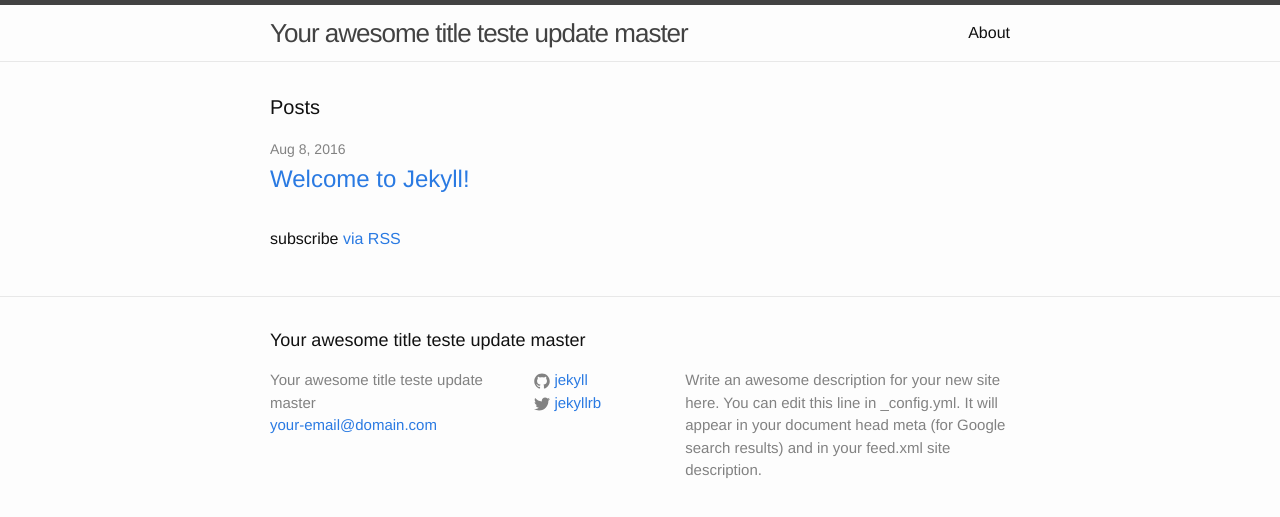
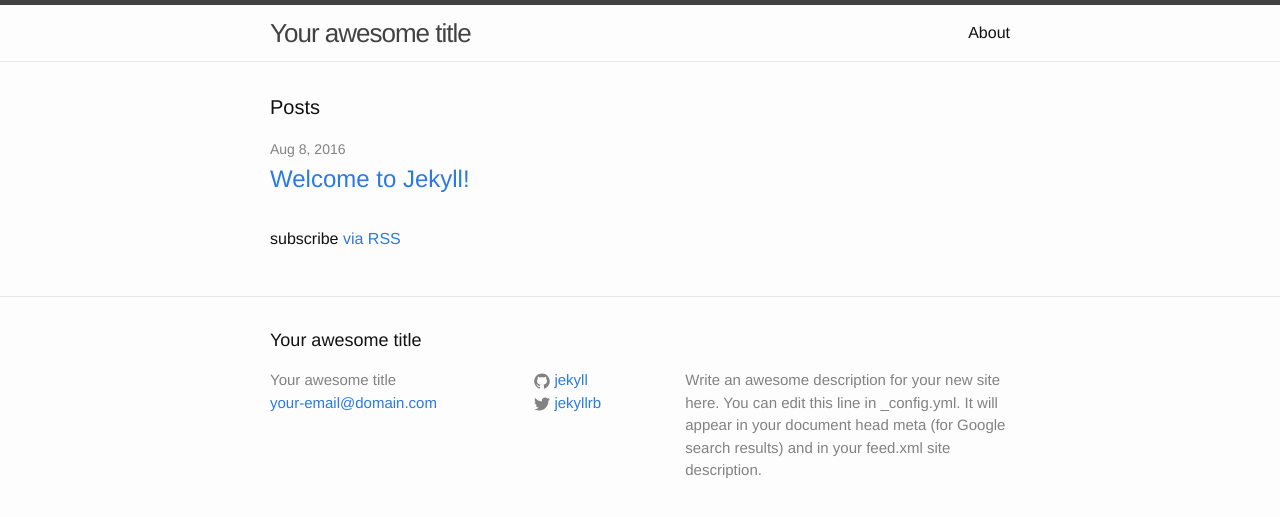
Before and after one commit to alexandregme/alexandregme.github.io, a Jekyll site: the page built from index.html, in a window 1280 px wide. Shown: the top 517 px of the page. Built offline with Jekyll 4.4.1, drawn with Linux system fonts in a browser that asks for light colours.

Commit message:
gulp funcionando

```diff
--- a/_config.yml
+++ b/_config.yml
@@ -6,7 +6,7 @@
 # 'jekyll serve'. If you change this file, please restart the server process.
 
 # Site settings
-title: Your awesome title teste update master
+title: Your awesome title
 email: your-email@domain.com
 description: > # this means to ignore newlines until "baseurl:"
   Write an awesome description for your new site here. You can edit this
@@ -20,3 +20,5 @@
 # Build settings
 markdown: kramdown
 root: /
+
+exclude: ["node_modules", "gulpfile.js", "package.json"]
--- a/css/main.scss
+++ b/_scss/main.scss
@@ -1,9 +1,5 @@
----
-# Only the main Sass file needs front matter (the dashes are enough)
----
+
 @charset "utf-8";
-
-
 
 // Our variables
 $base-font-family: "Helvetica Neue", Helvetica, Arial, sans-serif;
--- /dev/null
+++ b/css/main.css
@@ -0,0 +1,460 @@
+/**
+ * Reset some basic elements
+ */
+body, h1, h2, h3, h4, h5, h6,
+p, blockquote, pre, hr,
+dl, dd, ol, ul, figure {
+  margin: 0;
+  padding: 0; }
+
+/**
+ * Basic styling
+ */
+body {
+  font: 400 16px/1.5 "Helvetica Neue", Helvetica, Arial, sans-serif;
+  color: #111;
+  background-color: #fdfdfd;
+  -webkit-text-size-adjust: 100%;
+  -webkit-font-feature-settings: "kern" 1;
+  -o-font-feature-settings: "kern" 1;
+  font-feature-settings: "kern" 1;
+  -webkit-font-kerning: normal;
+          font-kerning: normal; }
+
+/**
+ * Set `margin-bottom` to maintain vertical rhythm
+ */
+h1, h2, h3, h4, h5, h6,
+p, blockquote, pre,
+ul, ol, dl, figure,
+.highlight {
+  margin-bottom: 15px; }
+
+/**
+ * Images
+ */
+img {
+  max-width: 100%;
+  vertical-align: middle; }
+
+/**
+ * Figures
+ */
+figure > img {
+  display: block; }
+
+figcaption {
+  font-size: 14px; }
+
+/**
+ * Lists
+ */
+ul, ol {
+  margin-left: 30px; }
+
+li > ul,
+li > ol {
+  margin-bottom: 0; }
+
+/**
+ * Headings
+ */
+h1, h2, h3, h4, h5, h6 {
+  font-weight: 400; }
+
+/**
+ * Links
+ */
+a {
+  color: #2a7ae2;
+  text-decoration: none; }
+  a:visited {
+    color: #1756a9; }
+  a:hover {
+    color: #111;
+    text-decoration: underline; }
+
+/**
+ * Blockquotes
+ */
+blockquote {
+  color: #828282;
+  border-left: 4px solid #e8e8e8;
+  padding-left: 15px;
+  font-size: 18px;
+  letter-spacing: -1px;
+  font-style: italic; }
+  blockquote > :last-child {
+    margin-bottom: 0; }
+
+/**
+ * Code formatting
+ */
+pre,
+code {
+  font-size: 15px;
+  border: 1px solid #e8e8e8;
+  -webkit-border-radius: 3px;
+          border-radius: 3px;
+  background-color: #eef; }
+
+code {
+  padding: 1px 5px; }
+
+pre {
+  padding: 8px 12px;
+  overflow-x: auto; }
+  pre > code {
+    border: 0;
+    padding-right: 0;
+    padding-left: 0; }
+
+/**
+ * Wrapper
+ */
+.wrapper {
+  max-width: -webkit-calc(800px - (30px * 2));
+  max-width: calc(800px - (30px * 2));
+  margin-right: auto;
+  margin-left: auto;
+  padding-right: 30px;
+  padding-left: 30px; }
+  @media screen and (max-width: 800px) {
+    .wrapper {
+      max-width: -webkit-calc(800px - (30px));
+      max-width: calc(800px - (30px));
+      padding-right: 15px;
+      padding-left: 15px; } }
+
+/**
+ * Clearfix
+ */
+.wrapper:after, .footer-col-wrapper:after {
+  content: "";
+  display: table;
+  clear: both; }
+
+/**
+ * Icons
+ */
+.icon > svg {
+  display: inline-block;
+  width: 16px;
+  height: 16px;
+  vertical-align: middle; }
+  .icon > svg path {
+    fill: #828282; }
+
+/**
+ * Site header
+ */
+.site-header {
+  border-top: 5px solid #424242;
+  border-bottom: 1px solid #e8e8e8;
+  min-height: 56px;
+  position: relative; }
+
+.site-title {
+  font-size: 26px;
+  font-weight: 300;
+  line-height: 56px;
+  letter-spacing: -1px;
+  margin-bottom: 0;
+  float: left; }
+  .site-title, .site-title:visited {
+    color: #424242; }
+
+.site-nav {
+  float: right;
+  line-height: 56px; }
+  .site-nav .menu-icon {
+    display: none; }
+  .site-nav .page-link {
+    color: #111;
+    line-height: 1.5; }
+    .site-nav .page-link:not(:last-child) {
+      margin-right: 20px; }
+  @media screen and (max-width: 600px) {
+    .site-nav {
+      position: absolute;
+      top: 9px;
+      right: 15px;
+      background-color: #fdfdfd;
+      border: 1px solid #e8e8e8;
+      -webkit-border-radius: 5px;
+              border-radius: 5px;
+      text-align: right; }
+      .site-nav .menu-icon {
+        display: block;
+        float: right;
+        width: 36px;
+        height: 26px;
+        line-height: 0;
+        padding-top: 10px;
+        text-align: center; }
+        .site-nav .menu-icon > svg {
+          width: 18px;
+          height: 15px; }
+          .site-nav .menu-icon > svg path {
+            fill: #424242; }
+      .site-nav .trigger {
+        clear: both;
+        display: none; }
+      .site-nav:hover .trigger {
+        display: block;
+        padding-bottom: 5px; }
+      .site-nav .page-link {
+        display: block;
+        padding: 5px 10px;
+        margin-left: 20px; }
+        .site-nav .page-link:not(:last-child) {
+          margin-right: 0; } }
+
+/**
+ * Site footer
+ */
+.site-footer {
+  border-top: 1px solid #e8e8e8;
+  padding: 30px 0; }
+
+.footer-heading {
+  font-size: 18px;
+  margin-bottom: 15px; }
+
+.contact-list,
+.social-media-list {
+  list-style: none;
+  margin-left: 0; }
+
+.footer-col-wrapper {
+  font-size: 15px;
+  color: #828282;
+  margin-left: -15px; }
+
+.footer-col {
+  float: left;
+  margin-bottom: 15px;
+  padding-left: 15px; }
+
+.footer-col-1 {
+  width: -webkit-calc(35% - (30px / 2));
+  width: calc(35% - (30px / 2)); }
+
+.footer-col-2 {
+  width: -webkit-calc(20% - (30px / 2));
+  width: calc(20% - (30px / 2)); }
+
+.footer-col-3 {
+  width: -webkit-calc(45% - (30px / 2));
+  width: calc(45% - (30px / 2)); }
+
+@media screen and (max-width: 800px) {
+  .footer-col-1,
+  .footer-col-2 {
+    width: -webkit-calc(50% - (30px / 2));
+    width: calc(50% - (30px / 2)); }
+  .footer-col-3 {
+    width: -webkit-calc(100% - (30px / 2));
+    width: calc(100% - (30px / 2)); } }
+
+@media screen and (max-width: 600px) {
+  .footer-col {
+    float: none;
+    width: -webkit-calc(100% - (30px / 2));
+    width: calc(100% - (30px / 2)); } }
+
+/**
+ * Page content
+ */
+.page-content {
+  padding: 30px 0; }
+
+.page-heading {
+  font-size: 20px; }
+
+.post-list {
+  margin-left: 0;
+  list-style: none; }
+  .post-list > li {
+    margin-bottom: 30px; }
+
+.post-meta {
+  font-size: 14px;
+  color: #828282; }
+
+.post-link {
+  display: block;
+  font-size: 24px; }
+
+/**
+ * Posts
+ */
+.post-header {
+  margin-bottom: 30px; }
+
+.post-title {
+  font-size: 42px;
+  letter-spacing: -1px;
+  line-height: 1; }
+  @media screen and (max-width: 800px) {
+    .post-title {
+      font-size: 36px; } }
+
+.post-content {
+  margin-bottom: 30px; }
+  .post-content h2 {
+    font-size: 32px; }
+    @media screen and (max-width: 800px) {
+      .post-content h2 {
+        font-size: 28px; } }
+  .post-content h3 {
+    font-size: 26px; }
+    @media screen and (max-width: 800px) {
+      .post-content h3 {
+        font-size: 22px; } }
+  .post-content h4 {
+    font-size: 20px; }
+    @media screen and (max-width: 800px) {
+      .post-content h4 {
+        font-size: 18px; } }
+
+/**
+ * Syntax highlighting styles
+ */
+.highlight {
+  background: #fff; }
+  .highlighter-rouge .highlight {
+    background: #eef; }
+  .highlight .c {
+    color: #998;
+    font-style: italic; }
+  .highlight .err {
+    color: #a61717;
+    background-color: #e3d2d2; }
+  .highlight .k {
+    font-weight: bold; }
+  .highlight .o {
+    font-weight: bold; }
+  .highlight .cm {
+    color: #998;
+    font-style: italic; }
+  .highlight .cp {
+    color: #999;
+    font-weight: bold; }
+  .highlight .c1 {
+    color: #998;
+    font-style: italic; }
+  .highlight .cs {
+    color: #999;
+    font-weight: bold;
+    font-style: italic; }
+  .highlight .gd {
+    color: #000;
+    background-color: #fdd; }
+  .highlight .gd .x {
+    color: #000;
+    background-color: #faa; }
+  .highlight .ge {
+    font-style: italic; }
+  .highlight .gr {
+    color: #a00; }
+  .highlight .gh {
+    color: #999; }
+  .highlight .gi {
+    color: #000;
+    background-color: #dfd; }
+  .highlight .gi .x {
+    color: #000;
+    background-color: #afa; }
+  .highlight .go {
+    color: #888; }
+  .highlight .gp {
+    color: #555; }
+  .highlight .gs {
+    font-weight: bold; }
+  .highlight .gu {
+    color: #aaa; }
+  .highlight .gt {
+    color: #a00; }
+  .highlight .kc {
+    font-weight: bold; }
+  .highlight .kd {
+    font-weight: bold; }
+  .highlight .kp {
+    font-weight: bold; }
+  .highlight .kr {
+    font-weight: bold; }
+  .highlight .kt {
+    color: #458;
+    font-weight: bold; }
+  .highlight .m {
+    color: #099; }
+  .highlight .s {
+    color: #d14; }
+  .highlight .na {
+    color: #008080; }
+  .highlight .nb {
+    color: #0086B3; }
+  .highlight .nc {
+    color: #458;
+    font-weight: bold; }
+  .highlight .no {
+    color: #008080; }
+  .highlight .ni {
+    color: #800080; }
+  .highlight .ne {
+    color: #900;
+    font-weight: bold; }
+  .highlight .nf {
+    color: #900;
+    font-weight: bold; }
+  .highlight .nn {
+    color: #555; }
+  .highlight .nt {
+    color: #000080; }
+  .highlight .nv {
+    color: #008080; }
+  .highlight .ow {
+    font-weight: bold; }
+  .highlight .w {
+    color: #bbb; }
+  .highlight .mf {
+    color: #099; }
+  .highlight .mh {
+    color: #099; }
+  .highlight .mi {
+    color: #099; }
+  .highlight .mo {
+    color: #099; }
+  .highlight .sb {
+    color: #d14; }
+  .highlight .sc {
+    color: #d14; }
+  .highlight .sd {
+    color: #d14; }
+  .highlight .s2 {
+    color: #d14; }
+  .highlight .se {
+    color: #d14; }
+  .highlight .sh {
+    color: #d14; }
+  .highlight .si {
+    color: #d14; }
+  .highlight .sx {
+    color: #d14; }
+  .highlight .sr {
+    color: #009926; }
+  .highlight .s1 {
+    color: #d14; }
+  .highlight .ss {
+    color: #990073; }
+  .highlight .bp {
+    color: #999; }
+  .highlight .vc {
+    color: #008080; }
+  .highlight .vg {
+    color: #008080; }
+  .highlight .vi {
+    color: #008080; }
+  .highlight .il {
+    color: #099; }
```
Also changed, not shown: gulpfile.js (added, +67 -0 lines), package.json (added, +28 -0 lines), _scss/_base.scss (renamed from _sass/_base.scss), _scss/_layout.scss (renamed from _sass/_layout.scss), _scss/_syntax-highlighting.scss (renamed from _sass/_syntax-highlighting.scss), 1 other file.
